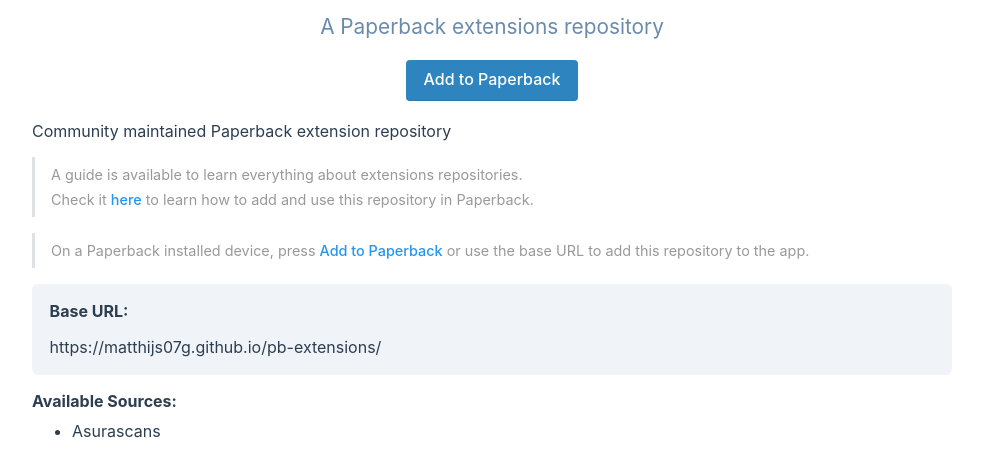
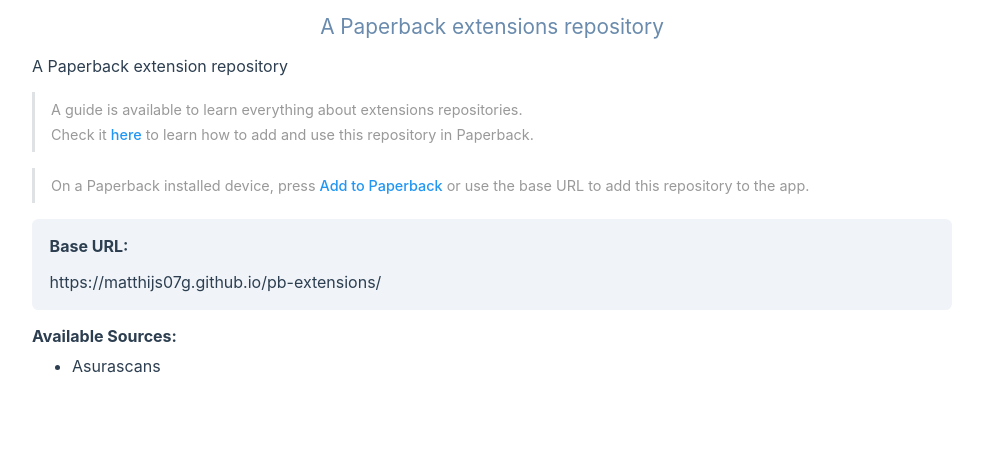
Before and after one commit to Matthijs07g/pb-extensions-0.7, a website: page index.html in a window 1280 px wide. Shown: the part 250-726 px from the top of the page, without its empty margins (148-1131 px from the left). Drawn offline with Linux system fonts and the light colour scheme.

Commit message:
feat: update index.html title and modify repository description for clarity

```diff
--- a/index.html
+++ b/index.html
@@ -4,7 +4,7 @@
     <meta name="robots" content="noindex">
     <meta charset="utf-8">
     <link rel="icon" href="https://paperback.moe/icons/logo-alt.svg">
-    <title>Matthijs07g's Paperback extensions (0.8)</title>
+    <title>Matthijs07g's Paperback extensions (0.8) (not available yet)</title>
     <style>
         body {
             font-family: -apple-system, BlinkMacSystemFont, Segoe UI, Roboto, Oxygen, Ubuntu, Cantarell, Fira Sans, Droid Sans, Helvetica Neue, sans-serif;
@@ -148,10 +148,10 @@
         <img class="icon" src="https://paperback.moe/icons/logo-alt.svg" alt="Repository logo">
         <h1>Matthijs07g's Paperback extensions (0.8) (0.8)</h1>
         <p class="pageDescription">A Paperback extensions repository</p>
-        <a class="addToPaperbackButton" href="paperback://addRepo?displayName=Paperback%20Community%20Extensions%20(0.8)&amp;url=https%3A%2F%2Fthenetsky.github.io%2Fcommunity-extensions%2F0.8">Add to Paperback</a>
+        <!-- <a class="addToPaperbackButton" href="paperback://addRepo?displayName=Paperback%20Community%20Extensions%20(0.8)&amp;url=https%3A%2F%2Fthenetsky.github.io%2Fcommunity-extensions%2F0.8">Add to Paperback</a> -->
     </header>
     <div class="content">
-        <p id="repositoryDescription">Community maintained Paperback extension repository</p>
+        <p id="repositoryDescription">A Paperback extension repository</p>
         <blockquote>
             <p>A guide is available to learn everything about extensions repositories.</p>
             <p>Check it <a href="https://paperback.moe/help/guides/adding-repos/">here</a> to learn how to add and use this repository in Paperback.</p>
```
